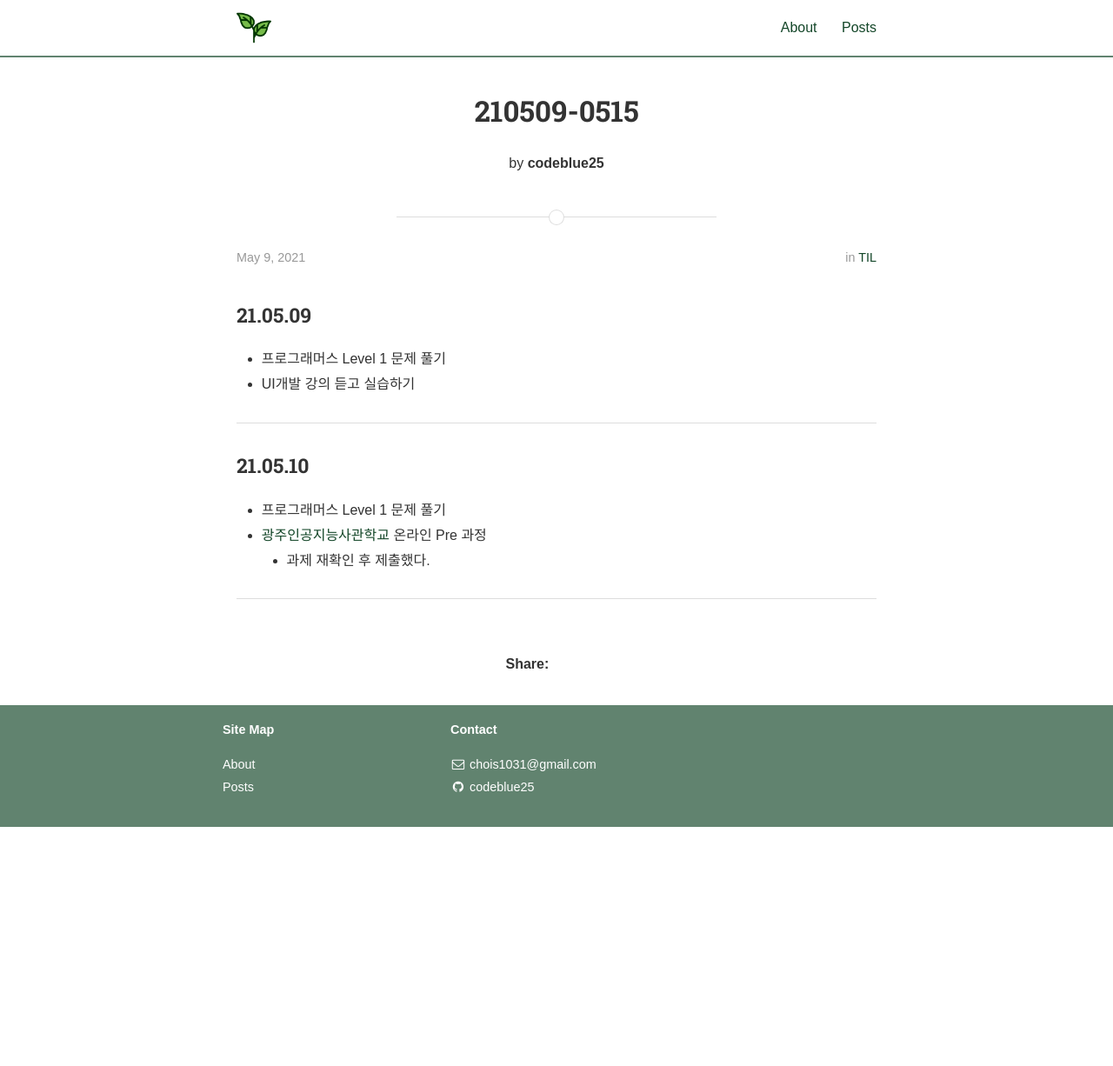
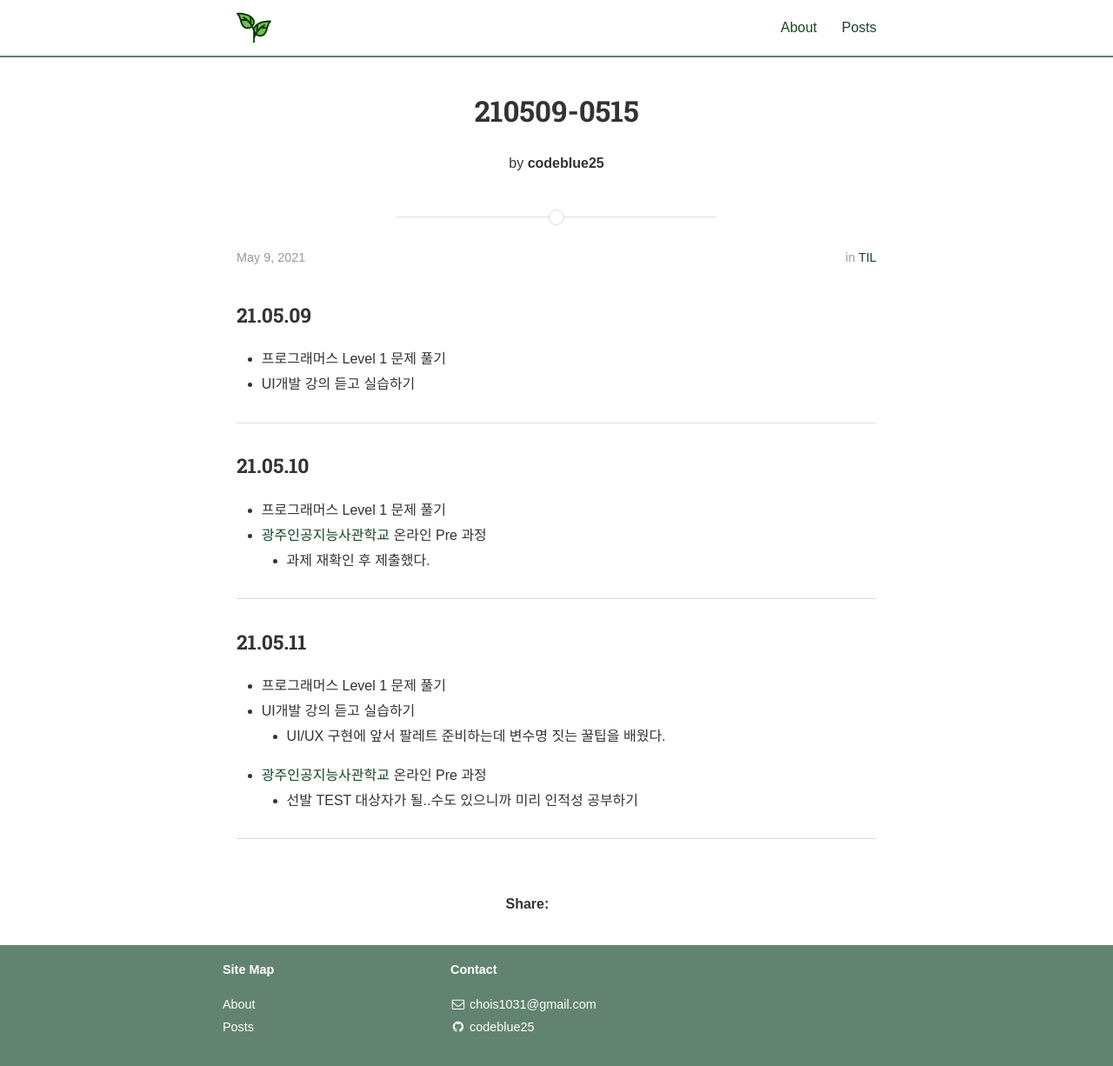
Before and after one commit to codeblue25/codeblue25.github.io, a Jekyll site: the page built from _posts/2021-05-09-0515.md, in a window 1280 px wide and 1227 px high. Shown: the whole window at 87% size. Built offline with Jekyll 4.4.1, drawn with Linux system fonts in a browser that asks for light colours; nearby versions of some CDN libraries; some web fonts are replaced; a style sheet for code colours, icons or effects is not loaded.

Commit message:
210511 TIL

```diff
--- a/_posts/2021-05-09-0515.md
+++ b/_posts/2021-05-09-0515.md
@@ -20,3 +20,13 @@ categories: TIL
   - 과제 재확인 후 제출했다.
 
 ---
+
+<h3>21.05.11</h3>
+
+- 프로그래머스 Level 1 문제 풀기
+- UI개발 강의 듣고 실습하기
+  - UI/UX 구현에 앞서 팔레트 준비하는데 변수명 짓는 꿀팁을 배웠다.
+- [광주인공지능사관학교](https://aischool.likelion.net/) 온라인 Pre 과정
+  - 선발 TEST 대상자가 될..수도 있으니까 미리 인적성 공부하기
+
+---
```
